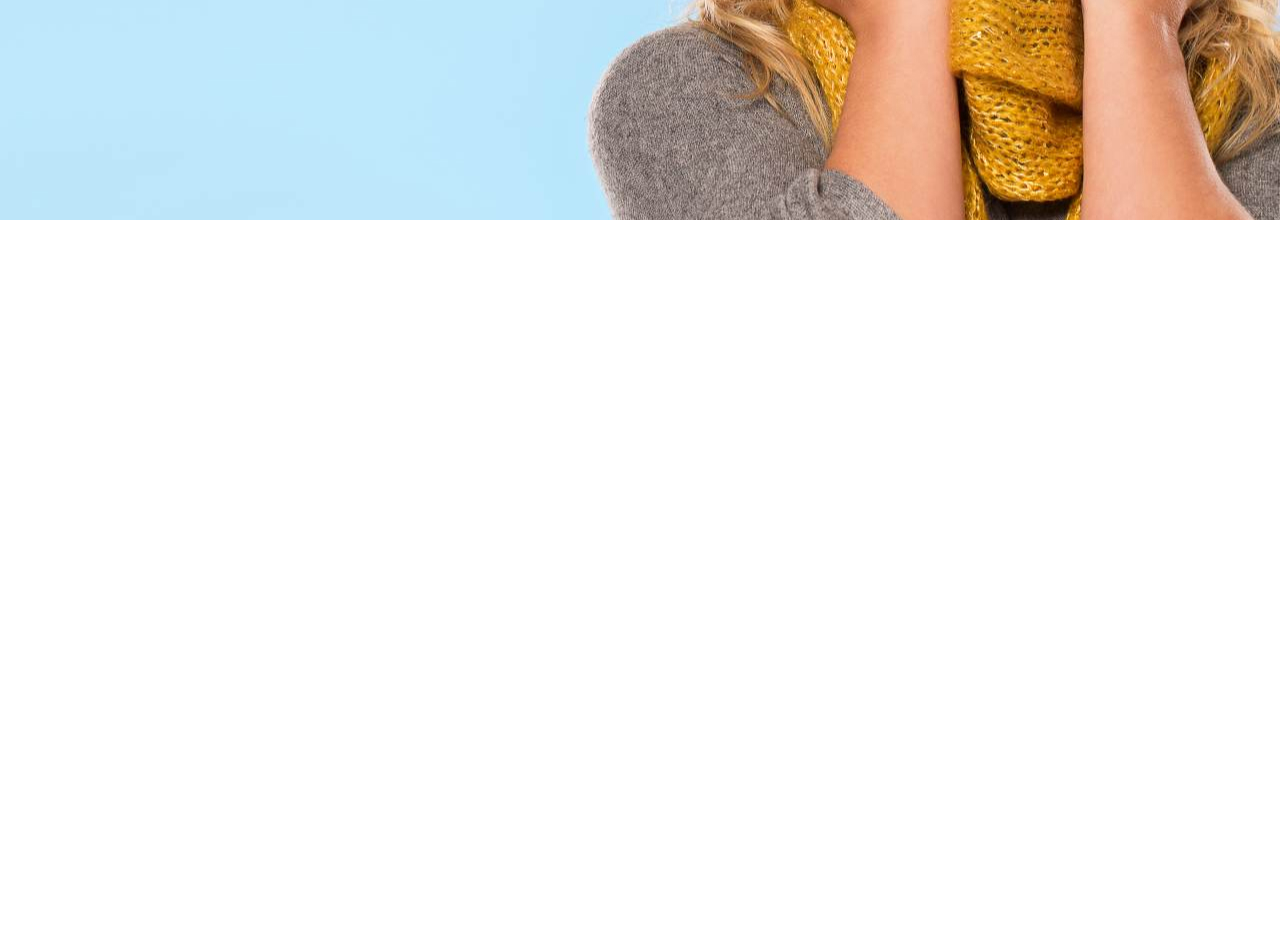
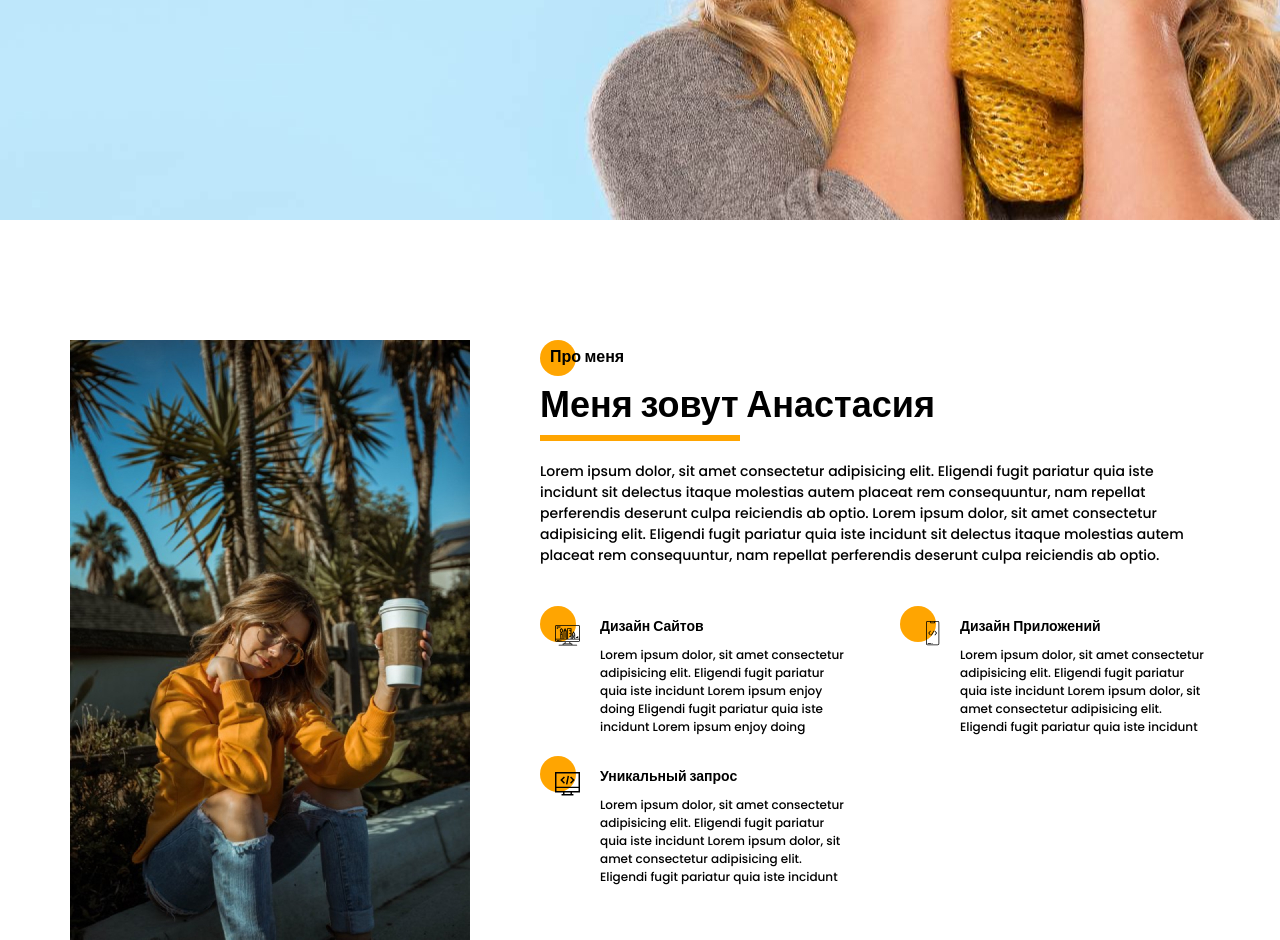
Before and after one commit to rafaelgubaidullin/web-desiner, a plain HTML site: page src/index.html in a window 1280 px wide. Shown: the part 580-1520 px from the top of the page. Before the commit the page ends 800 px from the top, so only its background shows below. Drawn offline with nearby package versions, Linux system fonts and the light colour scheme.

Commit message:
responsive hero banner & layout section about-me
add file _about-me.scss & code html scss
file _media.scss

```diff
--- a/src/index.html
+++ b/src/index.html
@@ -184,6 +184,71 @@
         </div>
       </div>
     </header>
+    <main>
+      <section class="about-me">
+        <div class="container">
+          <div class="about-me__grid">
+            <img src="img/main_photo.jpg" alt="Anna Smith" />
+            <div class="about-me__info">
+              <div class="circle"></div>
+
+              <div class="about-me__info-subtitle">Про меня</div>
+              <h2 class="about-me__info-title">Меня зовут Анастасия</h2>
+              <hr />
+              <p class="about-me__info-text">
+                Lorem ipsum dolor, sit amet consectetur adipisicing elit.
+                Eligendi fugit pariatur quia iste incidunt sit delectus itaque
+                molestias autem placeat rem consequuntur, nam repellat
+                perferendis deserunt culpa reiciendis ab optio. Lorem ipsum
+                dolor, sit amet consectetur adipisicing elit. Eligendi fugit
+                pariatur quia iste incidunt sit delectus itaque molestias autem
+                placeat rem consequuntur, nam repellat perferendis deserunt
+                culpa reiciendis ab optio.
+              </p>
+              <div class="about-me__grid-mini">
+                <div class="about-me__item">
+                  <div class="circle"></div>
+                  <img src="icons/about_me/design.svg" alt="icon computer" />
+                  <div class="about-me__item-title">Дизайн Сайтов</div>
+                  <p class="about-me__item-descr">
+                    Lorem ipsum dolor, sit amet consectetur adipisicing elit.
+                    Eligendi fugit pariatur quia iste incidunt Lorem ipsum enjoy
+                    doing Eligendi fugit pariatur quia iste incidunt Lorem ipsum
+                    enjoy doing
+                  </p>
+                </div>
+                <div class="about-me__item">
+                  <div class="circle"></div>
+                  <img src="icons/about_me/mobile_dev.svg" alt="icon phone" />
+                  <div class="about-me__item-title">Дизайн Приложений</div>
+                  <p class="about-me__item-descr">
+                    Lorem ipsum dolor, sit amet consectetur adipisicing elit.
+                    Eligendi fugit pariatur quia iste incidunt Lorem ipsum
+                    dolor, sit amet consectetur adipisicing elit. Eligendi fugit
+                    pariatur quia iste incidunt
+                  </p>
+                </div>
+                <div class="about-me__item">
+                  <div class="circle"></div>
+
+                  <img
+                    src="icons/about_me/web_development.svg"
+                    alt="icon computer"
+                  />
+                  <div class="about-me__item-title">Уникальный запрос</div>
+                  <p class="about-me__item-descr">
+                    Lorem ipsum dolor, sit amet consectetur adipisicing elit.
+                    Eligendi fugit pariatur quia iste incidunt Lorem ipsum
+                    dolor, sit amet consectetur adipisicing elit. Eligendi fugit
+                    pariatur quia iste incidunt
+                  </p>
+                </div>
+              </div>
+            </div>
+          </div>
+        </div>
+      </section>
+    </main>
     <script src="js/script.js"></script>
   </body>
 </html>
--- a/src/js/script.js
+++ b/src/js/script.js
@@ -1,8 +1,9 @@
 "use strict";
 
-const burger = document.querySelector(".navigation__burger"),
-  hidden = document.querySelector(".navigation__hidden"),
-  menuClose = document.querySelector(".navigation__menu-close");
+const burger = document.querySelector(".navigation__burger");
+const hidden = document.querySelector(".navigation__hidden");
+const menuClose = document.querySelector(".navigation__menu-close");
+
 burger.addEventListener("click", () => hidden.classList.add("active"));
 
 menuClose.addEventListener("click", () => hidden.classList.remove("active"));
--- a/src/sass/base/_mixins.scss
+++ b/src/sass/base/_mixins.scss
@@ -11,3 +11,15 @@
     background: $main-color;
   }
 }
+@mixin div-circle {
+  .circle {
+    position: absolute;
+    left: 0;
+    top: 0;
+    z-index: -1;
+    width: 3.6rem;
+    height: 3.6rem;
+    border-radius: 100%;
+    background: $main-color;
+  }
+}
--- /dev/null
+++ b/src/sass/blocks/_about-me.scss
@@ -0,0 +1,69 @@
+.about-me {
+  min-height: 60rem;
+  &__grid {
+    display: grid;
+    grid-template-columns: 1fr 2fr;
+    gap: 7rem;
+    &-mini {
+      display: grid;
+      grid-template-columns: repeat(2, 1fr);
+      grid-template-rows: repeat(2, 1fr);
+      column-gap: 5rem;
+      row-gap: 2rem;
+    }
+  }
+  &__info {
+    position: relative;
+    &-subtitle {
+      position: relative;
+      font-weight: 700;
+      font-size: 1.6rem;
+      line-height: 2.4rem;
+      margin-bottom: 6px;
+      padding-left: 1rem;
+      padding-top: 5px;
+    }
+    &-title {
+      font-weight: 700;
+      font-size: 3.6rem;
+      line-height: 6rem;
+    }
+    hr {
+      width: 20rem;
+      height: 0px;
+      border: 3px solid $main-color;
+      margin-bottom: 2rem;
+    }
+    &-text {
+      font-weight: 500;
+      font-size: 1.4rem;
+      line-height: 2.1rem;
+      margin-bottom: 4rem;
+    }
+  }
+  &__item {
+    position: relative;
+    display: grid;
+    grid-template-columns: 4rem;
+    grid-template-rows: minmax(4rem, 4rem);
+    column-gap: 2rem;
+    img {
+      justify-self: end;
+      align-self: end;
+      padding-left: 1rem;
+    }
+    &-title {
+      align-self: center;
+      font-weight: 700;
+      font-size: 1.4rem;
+      line-height: 2.1rem;
+    }
+    &-descr {
+      grid-column: 2/3;
+      font-weight: 500;
+      font-size: 1.2rem;
+      line-height: 1.8rem;
+    }
+  }
+}
+@include div-circle;
--- /dev/null
+++ b/src/sass/blocks/_media.scss
@@ -0,0 +1,23 @@
+@media (max-width: 85em) {
+  .side-panel {
+    display: none;
+  }
+}
+
+@media (max-width: 73em) {
+  .container {
+    padding-left: 3rem;
+    padding-right: 3rem;
+    width: 100%;
+  }
+}
+
+@media (max-width: 44em) {
+  .navigation__menu {
+    width: 30rem;
+  }
+  .offer__title {
+    font-size: 3rem;
+    line-height: 4rem;
+  }
+}
--- a/src/sass/blocks/_offer.scss
+++ b/src/sass/blocks/_offer.scss
@@ -30,6 +30,7 @@
     font-size: 1.4rem;
     line-height: 2.1rem;
     color: #000;
+    text-decoration: none;
     &:hover {
       text-decoration: none;
       color: #000;
--- a/src/sass/style.scss
+++ b/src/sass/style.scss
@@ -1,4 +1,3 @@
-@import "libs/bootstrap-reboot.min";
 @import url("https://fonts.googleapis.com/css2?family=Poppins:wght@500;700&display=swap");
 
 @import "base/variables";
@@ -12,13 +11,20 @@ html {
   font-family: "Poppins", sans-serif;
   margin: 0;
   padding: 0;
+  box-sizing: border-box;
 }
 .container {
   width: 114rem;
   margin: 0 auto;
 }
 
+section {
+  padding-top: 12rem;
+}
+
 @import "blocks/offer";
 @import "blocks/btn";
 @import "blocks/side-panel";
 @import "blocks/navigation";
+@import "blocks/about-me";
+@import "blocks/media";
```
Also changed, not shown: src/sass/libs/_bootstrap-reboot.min.scss (deleted, +0 -7 lines), src/css/style.min.css, 2 other files.
